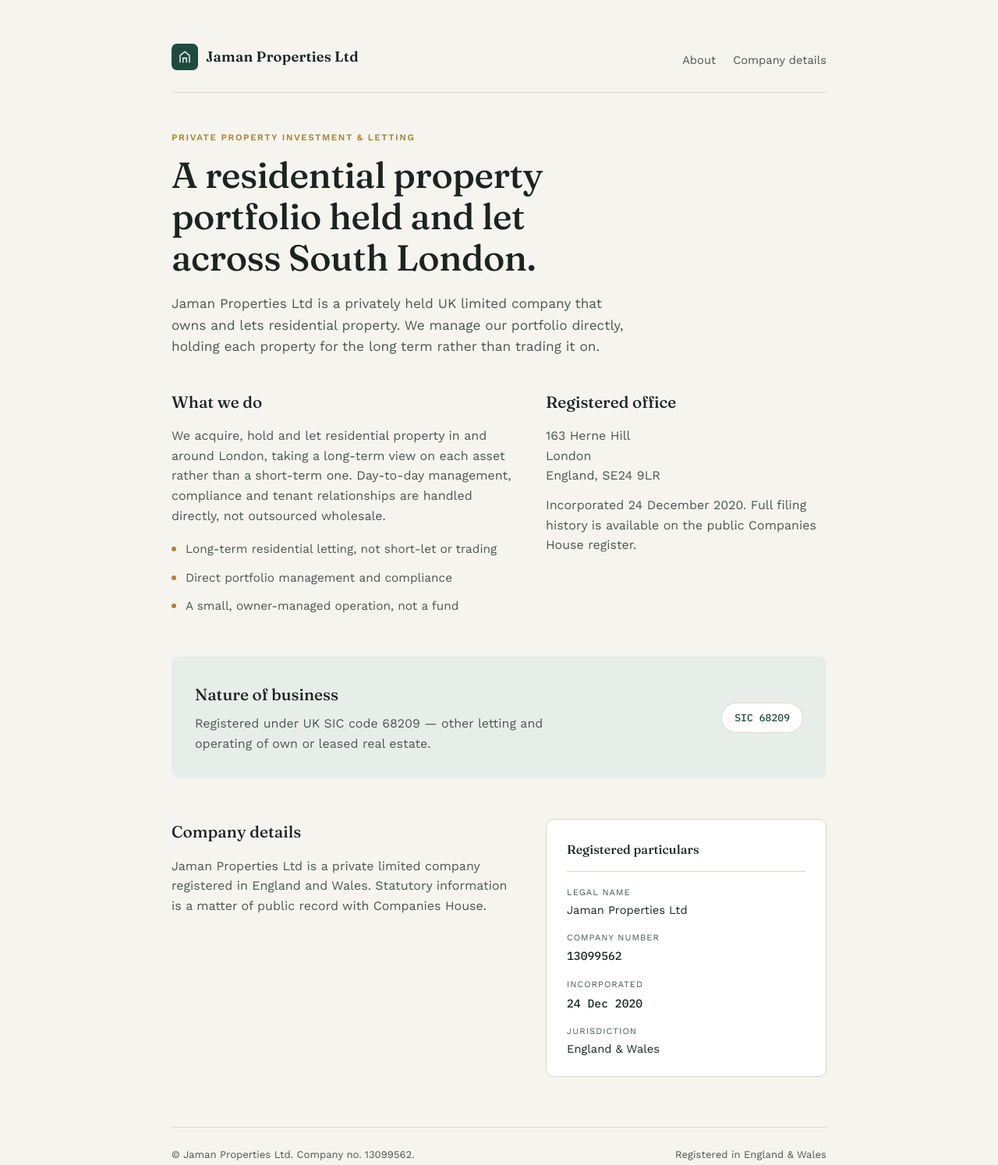
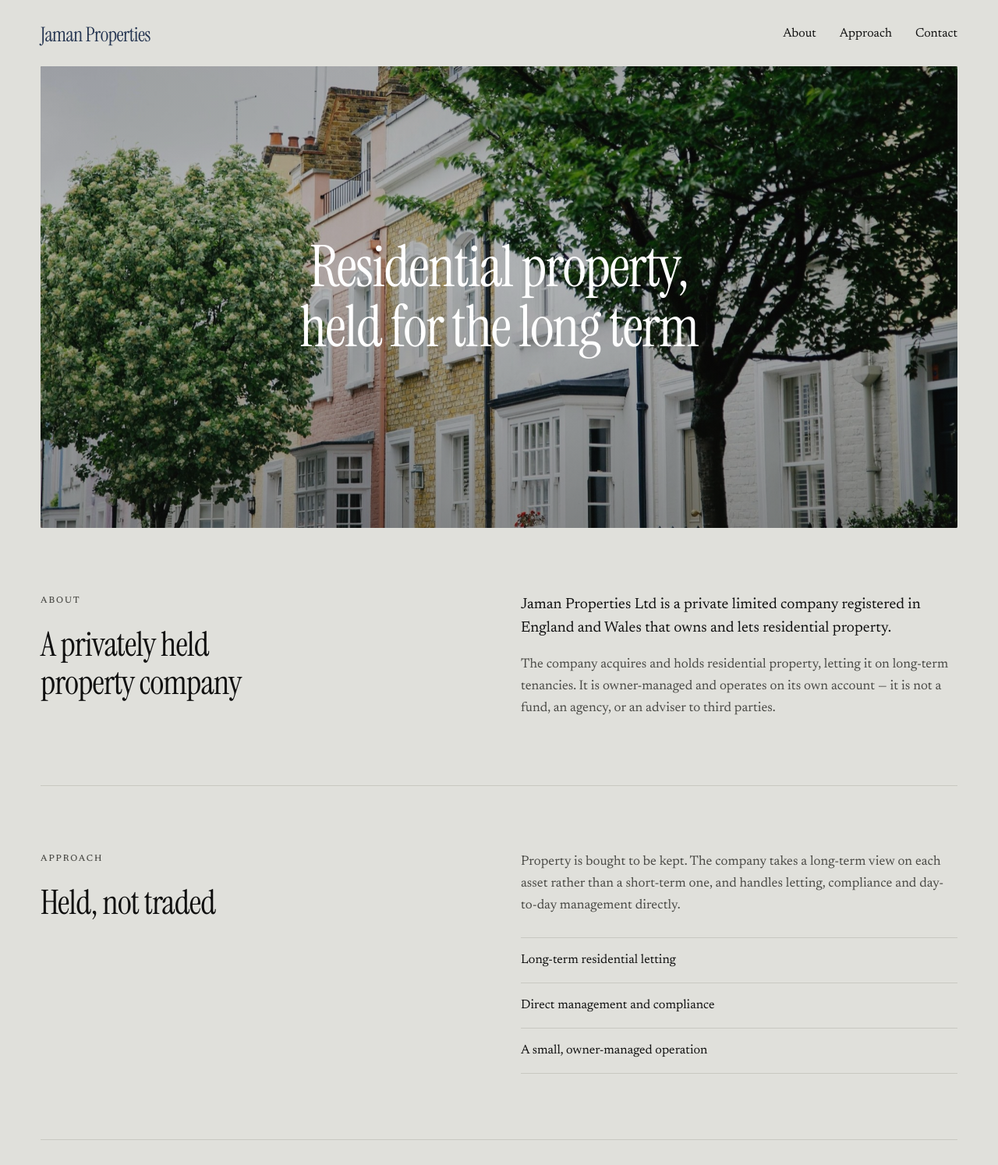
Before and after one commit to Badruz197/jaman-properties, a plain HTML site: page index.html in a window 1280 px wide. Shown: the top 1494 px of the page at 78% size. Drawn offline with nearby package versions, Linux system fonts and the light colour scheme.

Commit message:
Restyle site to match the Jaman Properties Squarespace design
Adopts the design language from the Squarespace site of the same name:
Instrument Serif display type, Newsreader for body and nav, the #E0E0DB
warm greige ground and the #253551 navy wordmark, with a full-bleed
hero carrying a large serif headline.

Copy remains strictly Companies House-sourced. The Squarespace stock
hero photograph is licensed for use on that platform only, so this uses
a separate Unsplash-licensed image of a London period terrace instead.

Co-Authored-By: Claude Opus 5 <noreply@anthropic.com>

```diff
--- a/index.html
+++ b/index.html
@@ -4,323 +4,278 @@
 <meta charset="utf-8">
 <meta name="viewport" content="width=device-width, initial-scale=1">
 <title>Jaman Properties Ltd</title>
-<meta name="description" content="Jaman Properties Ltd — private UK residential property investment and letting company, registered in England &amp; Wales.">
+<meta name="description" content="Jaman Properties Ltd — a privately held UK limited company that owns and lets residential property. Registered in England &amp; Wales, company number 13099562.">
+<meta name="color-scheme" content="light">
+
+<link rel="preconnect" href="https://fonts.googleapis.com">
+<link rel="preconnect" href="https://fonts.gstatic.com" crossorigin>
+<link href="https://fonts.googleapis.com/css2?family=Instrument+Serif:ital@0;1&family=Newsreader:opsz,wght@6..72,300;6..72,400;6..72,500&display=swap" rel="stylesheet">
+
 <style>
   :root{
-    --ground:#F6F4EF;
-    --surface:#FFFFFF;
-    --ink:#1B2420;
-    --ink-soft:#4B5750;
-    --line:#DCD6C8;
-    --accent:#1F4B3F;
-    --accent-soft:#E7EEE9;
-    --brass:#A9832E;
-  }
-  @media (prefers-color-scheme: dark){
-    :root:not([data-theme="light"]){
-      --ground:#121815;
-      --surface:#1B2420;
-      --ink:#EDE9DF;
-      --ink-soft:#B7C2BB;
-      --line:#334039;
-      --accent:#6FBE9B;
-      --accent-soft:#213028;
-      --brass:#D8B15C;
-    }
-  }
-  :root[data-theme="dark"]{
-    --ground:#121815;
-    --surface:#1B2420;
-    --ink:#EDE9DF;
-    --ink-soft:#B7C2BB;
-    --line:#334039;
-    --accent:#6FBE9B;
-    --accent-soft:#213028;
-    --brass:#D8B15C;
+    --ground:#E0E0DB;
+    --surface:#EAEAE6;
+    --ink:#101010;
+    --ink-soft:#4A4A46;
+    --line:#C8C8C1;
+    --navy:#253551;
+    --display:'Instrument Serif', ui-serif, Georgia, serif;
+    --text:'Newsreader', ui-serif, Georgia, serif;
   }
 
   *{box-sizing:border-box}
+  html{-webkit-text-size-adjust:100%}
   body{
     margin:0;
     background:var(--ground);
     color:var(--ink);
-    font-family:'Work Sans', ui-sans-serif, system-ui, -apple-system, sans-serif;
-    font-size:16px;
-    line-height:1.6;
+    font-family:var(--text);
+    font-size:17px;
+    font-weight:400;
+    line-height:1.65;
     -webkit-font-smoothing:antialiased;
   }
-  .wrap{
-    max-width:880px;
-    margin:0 auto;
-    padding:56px 20px 64px;
+
+  .shell{max-width:1240px;margin:0 auto;padding:0 32px}
+  @media (max-width:640px){ .shell{padding:0 16px} }
+
+  /* ---------- header ---------- */
+  header.site{
+    display:flex;
+    align-items:center;
+    justify-content:space-between;
+    gap:20px;
+    padding:30px 0 26px;
   }
-  header.top{
+  .wordmark{
+    font-family:var(--display);
+    font-size:1.6rem;
+    font-weight:400;
+    letter-spacing:-0.02em;
+    color:var(--navy);
+    text-decoration:none;
+    line-height:1;
+  }
+  nav.site-nav{display:flex;gap:30px}
+  nav.site-nav a{
+    font-family:var(--text);
+    font-size:1rem;
+    color:var(--ink);
+    text-decoration:none;
+    padding-bottom:2px;
+    border-bottom:1px solid transparent;
+    transition:border-color .18s ease;
+  }
+  nav.site-nav a:hover{border-bottom-color:var(--ink)}
+  @media (max-width:560px){
+    header.site{flex-direction:column;align-items:flex-start;gap:14px;padding-top:24px}
+    nav.site-nav{gap:22px}
+    nav.site-nav a{font-size:0.95rem}
+  }
+
+  /* ---------- hero ---------- */
+  .hero{
+    position:relative;
+    height:min(74vh, 620px);
+    min-height:380px;
+    border-radius:2px;
+    overflow:hidden;
+    display:flex;
+    align-items:center;
+    justify-content:center;
+    background:#3A3A34;
+  }
+  .hero img{
+    position:absolute;
+    inset:0;
+    width:100%;
+    height:100%;
+    object-fit:cover;
+    object-position:center 58%;
+  }
+  .hero::after{
+    content:"";
+    position:absolute;
+    inset:0;
+    background:linear-gradient(180deg, rgba(20,20,18,.34) 0%, rgba(20,20,18,.30) 45%, rgba(20,20,18,.46) 100%);
+  }
+  .hero h1{
+    position:relative;
+    z-index:1;
+    margin:0;
+    padding:0 24px;
+    max-width:17ch;
+    text-align:center;
+    font-family:var(--display);
+    font-weight:400;
+    font-size:clamp(2.4rem, 6.2vw, 4.6rem);
+    line-height:1.05;
+    letter-spacing:-0.02em;
+    color:#FFFFFF;
+    text-wrap:balance;
+  }
+  @media (max-width:640px){
+    .hero{height:min(58vh, 440px)}
+  }
+
+  /* ---------- sections ---------- */
+  section{padding:84px 0}
+  section + section{border-top:1px solid var(--line)}
+  @media (max-width:640px){ section{padding:56px 0} }
+
+  .eyebrow{
+    font-family:var(--text);
+    text-transform:uppercase;
+    letter-spacing:0.17em;
+    font-size:0.72rem;
+    font-weight:500;
+    color:var(--ink-soft);
+    margin:0 0 22px;
+  }
+  h2{
+    font-family:var(--display);
+    font-weight:400;
+    font-size:clamp(1.9rem, 3.4vw, 2.7rem);
+    line-height:1.12;
+    letter-spacing:-0.018em;
+    margin:0 0 22px;
+    max-width:20ch;
+    text-wrap:balance;
+  }
+  .cols{
+    display:grid;
+    grid-template-columns:1fr 1fr;
+    gap:56px;
+    align-items:start;
+  }
+  @media (max-width:820px){ .cols{grid-template-columns:1fr;gap:32px} }
+  p{margin:0 0 18px;max-width:58ch;color:var(--ink-soft)}
+  p:last-child{margin-bottom:0}
+  p.lead{font-size:1.2rem;color:var(--ink);line-height:1.55}
+
+  .marks{list-style:none;margin:26px 0 0;padding:0;display:flex;flex-direction:column;gap:0}
+  .marks li{
+    padding:15px 0;
+    border-top:1px solid var(--line);
+    color:var(--ink);
+    font-size:1.02rem;
+  }
+  .marks li:last-child{border-bottom:1px solid var(--line)}
+
+  /* ---------- particulars ---------- */
+  .particulars{
+    background:var(--surface);
+    border:1px solid var(--line);
+    padding:34px 32px;
+  }
+  .particulars h3{
+    font-family:var(--display);
+    font-weight:400;
+    font-size:1.25rem;
+    letter-spacing:-0.01em;
+    margin:0 0 22px;
+    padding-bottom:16px;
+    border-bottom:1px solid var(--line);
+  }
+  .row{display:flex;justify-content:space-between;gap:20px;padding:11px 0}
+  .row + .row{border-top:1px solid var(--line)}
+  .row .k{color:var(--ink-soft);font-size:0.95rem;white-space:nowrap}
+  .row .v{color:var(--ink);font-size:0.98rem;text-align:right}
+
+  address{font-style:normal;color:var(--ink-soft)}
+  address strong{color:var(--ink);font-weight:500}
+
+  /* ---------- footer ---------- */
+  footer{
+    border-top:1px solid var(--line);
+    padding:34px 0 46px;
     display:flex;
     flex-wrap:wrap;
-    align-items:baseline;
+    gap:10px;
     justify-content:space-between;
-    gap:12px;
-    padding-bottom:28px;
-    border-bottom:1px solid var(--line);
-    margin-bottom:48px;
-  }
-  .mark{
-    display:flex;
-    align-items:center;
-    gap:10px;
-  }
-  .mark-badge{
-    width:34px;height:34px;
-    border-radius:7px;
-    background:var(--accent);
-    display:flex;align-items:center;justify-content:center;
-    flex:none;
-  }
-  .mark-badge svg{width:18px;height:18px;stroke:var(--surface)}
-  .mark-name{
-    font-family:'Fraunces', ui-serif, Georgia, serif;
-    font-weight:600;
-    font-size:1.15rem;
-    letter-spacing:0.01em;
-  }
-  nav.top-links{
-    display:flex;
-    gap:22px;
-    font-size:0.92rem;
-    color:var(--ink-soft);
-  }
-  nav.top-links a{color:inherit;text-decoration:none}
-  nav.top-links a:hover{color:var(--accent)}
-
-  .eyebrow{
-    text-transform:uppercase;
-    letter-spacing:0.14em;
-    font-size:0.72rem;
-    font-weight:600;
-    color:var(--brass);
-    margin:0 0 14px;
-  }
-  h1{
-    font-family:'Fraunces', ui-serif, Georgia, serif;
-    font-weight:500;
-    font-size:clamp(2rem, 4.4vw, 2.9rem);
-    line-height:1.14;
-    letter-spacing:-0.01em;
-    margin:0 0 18px;
-    text-wrap:balance;
-    max-width:19ch;
-  }
-  .lede{
-    font-size:1.08rem;
-    color:var(--ink-soft);
-    max-width:56ch;
-    margin:0 0 40px;
-  }
-
-  .grid{
-    display:grid;
-    grid-template-columns:1.1fr 0.9fr;
-    gap:40px;
-    margin-bottom:52px;
-  }
-  @media (max-width:640px){
-    .grid{grid-template-columns:1fr}
-  }
-  h2{
-    font-family:'Fraunces', ui-serif, Georgia, serif;
-    font-weight:500;
-    font-size:1.3rem;
-    margin:0 0 14px;
-  }
-  section p{
-    color:var(--ink-soft);
-    max-width:56ch;
-    margin:0 0 12px;
-  }
-  .focus-list{
-    list-style:none;
-    margin:18px 0 0;
-    padding:0;
-    display:flex;
-    flex-direction:column;
-    gap:12px;
-  }
-  .focus-list li{
-    display:flex;
-    gap:12px;
-    align-items:flex-start;
-    font-size:0.96rem;
-    color:var(--ink-soft);
-  }
-  .focus-list .dot{
-    width:6px;height:6px;
-    border-radius:50%;
-    background:var(--brass);
-    margin-top:9px;
-    flex:none;
-  }
-
-  .plate{
-    background:var(--surface);
-    border:1px solid var(--line);
-    border-radius:10px;
-    padding:26px 26px 24px;
-  }
-  .plate h3{
-    font-family:'Fraunces', ui-serif, Georgia, serif;
-    font-weight:500;
-    font-size:1rem;
-    margin:0 0 18px;
-    padding-bottom:14px;
-    border-bottom:1px solid var(--line);
-  }
-  .field{
-    display:flex;
-    flex-direction:column;
-    gap:3px;
-    margin-bottom:16px;
-  }
-  .field:last-child{margin-bottom:0}
-  .field .k{
-    font-size:0.7rem;
-    text-transform:uppercase;
-    letter-spacing:0.09em;
-    color:var(--ink-soft);
-  }
-  .field .v{
-    font-family:'IBM Plex Mono', ui-monospace, monospace;
-    font-size:0.92rem;
-    color:var(--ink);
-  }
-  .field .v.serif{
-    font-family:'Work Sans', sans-serif;
-    line-height:1.4;
-  }
-
-  .band{
-    background:var(--accent-soft);
-    border-radius:10px;
-    padding:32px 30px;
-    display:grid;
-    grid-template-columns:1fr auto;
-    gap:20px;
-    align-items:center;
-    margin-bottom:52px;
-  }
-  @media (max-width:640px){
-    .band{grid-template-columns:1fr}
-  }
-  .band h2{margin-bottom:8px}
-  .band p{color:var(--ink-soft);margin:0;max-width:48ch}
-  .sic{
-    font-family:'IBM Plex Mono', ui-monospace, monospace;
-    font-size:0.82rem;
-    color:var(--accent);
-    background:var(--surface);
-    border:1px solid var(--line);
-    border-radius:100px;
-    padding:8px 16px;
-    white-space:nowrap;
-  }
-
-  footer{
-    border-top:1px solid var(--line);
-    padding-top:24px;
-    display:flex;
-    flex-wrap:wrap;
-    justify-content:space-between;
-    gap:10px;
-    font-size:0.82rem;
+    font-size:0.88rem;
     color:var(--ink-soft);
   }
 </style>
-
-<link rel="preconnect" href="https://fonts.googleapis.com">
-<link rel="preconnect" href="https://fonts.gstatic.com" crossorigin>
-<link href="https://fonts.googleapis.com/css2?family=Fraunces:opsz,wght@9..144,500;9..144,600&family=Work+Sans:wght@400;500;600&family=IBM+Plex+Mono:wght@500&display=swap" rel="stylesheet">
 </head>
 <body>
 
-<div class="wrap">
+<div class="shell">
 
-  <header class="top">
-    <div class="mark">
-      <div class="mark-badge">
-        <svg viewBox="0 0 24 24" fill="none" stroke-width="1.8" stroke-linecap="round" stroke-linejoin="round">
-          <path d="M4 21V9.5L12 3l8 6.5V21"/>
-          <path d="M9 21v-7h6v7"/>
-        </svg>
-      </div>
-      <span class="mark-name">Jaman Properties Ltd</span>
-    </div>
-    <nav class="top-links">
+  <header class="site">
+    <a class="wordmark" href="#top">Jaman Properties</a>
+    <nav class="site-nav">
       <a href="#about">About</a>
-      <a href="#details">Company details</a>
+      <a href="#approach">Approach</a>
+      <a href="#contact">Contact</a>
     </nav>
   </header>
 
-  <p class="eyebrow">Private property investment &amp; letting</p>
-  <h1>A residential property portfolio held and let across South London.</h1>
-  <p class="lede">Jaman Properties Ltd is a privately held UK limited company that owns and lets residential property. We manage our portfolio directly, holding each property for the long term rather than trading it on.</p>
-
-  <div class="grid" id="about">
-    <section>
-      <h2>What we do</h2>
-      <p>We acquire, hold and let residential property in and around London, taking a long-term view on each asset rather than a short-term one. Day-to-day management, compliance and tenant relationships are handled directly, not outsourced wholesale.</p>
-      <ul class="focus-list">
-        <li><span class="dot"></span> Long-term residential letting, not short-let or trading</li>
-        <li><span class="dot"></span> Direct portfolio management and compliance</li>
-        <li><span class="dot"></span> A small, owner-managed operation, not a fund</li>
-      </ul>
-    </section>
-    <section>
-      <h2>Registered office</h2>
-      <p>163 Herne Hill<br>London<br>England, SE24 9LR</p>
-      <p>Incorporated 24 December 2020. Full filing history is available on the public Companies House register.</p>
-    </section>
+  <div class="hero" id="top">
+    <img src="hero.jpg" alt="A row of period residential terraced houses in London" fetchpriority="high" width="1900" height="1266">
+    <h1>Residential property, held for the long term</h1>
   </div>
 
-  <div class="band">
-    <div>
-      <h2>Nature of business</h2>
-      <p>Registered under UK SIC code 68209 — other letting and operating of own or leased real estate.</p>
-    </div>
-    <span class="sic">SIC 68209</span>
-  </div>
-
-  <div class="grid" id="details" style="margin-bottom:0">
-    <section>
-      <h2>Company details</h2>
-      <p>Jaman Properties Ltd is a private limited company registered in England and Wales. Statutory information is a matter of public record with Companies House.</p>
-    </section>
-    <div class="plate">
-      <h3>Registered particulars</h3>
-      <div class="field">
-        <span class="k">Legal name</span>
-        <span class="v serif">Jaman Properties Ltd</span>
+  <section id="about">
+    <div class="cols">
+      <div>
+        <p class="eyebrow">About</p>
+        <h2>A privately held property company</h2>
       </div>
-      <div class="field">
-        <span class="k">Company number</span>
-        <span class="v">13099562</span>
-      </div>
-      <div class="field">
-        <span class="k">Incorporated</span>
-        <span class="v">24 Dec 2020</span>
-      </div>
-      <div class="field">
-        <span class="k">Jurisdiction</span>
-        <span class="v serif">England &amp; Wales</span>
+      <div>
+        <p class="lead">Jaman Properties Ltd is a private limited company registered in England and Wales that owns and lets residential property.</p>
+        <p>The company acquires and holds residential property, letting it on long-term tenancies. It is owner-managed and operates on its own account — it is not a fund, an agency, or an adviser to third parties.</p>
       </div>
     </div>
-  </div>
+  </section>
 
-</div>
+  <section id="approach">
+    <div class="cols">
+      <div>
+        <p class="eyebrow">Approach</p>
+        <h2>Held, not traded</h2>
+      </div>
+      <div>
+        <p>Property is bought to be kept. The company takes a long-term view on each asset rather than a short-term one, and handles letting, compliance and day-to-day management directly.</p>
+        <ul class="marks">
+          <li>Long-term residential letting</li>
+          <li>Direct management and compliance</li>
+          <li>A small, owner-managed operation</li>
+        </ul>
+      </div>
+    </div>
+  </section>
 
-<div class="wrap" style="padding-top:0">
+  <section id="contact">
+    <div class="cols">
+      <div>
+        <p class="eyebrow">Company</p>
+        <h2>Registered particulars</h2>
+        <p>Jaman Properties Ltd is registered at Companies House, where its full statutory filing history is a matter of public record.</p>
+        <address style="margin-top:24px">
+          <strong>Registered office</strong><br>
+          163 Herne Hill<br>
+          London<br>
+          England, SE24 9LR
+        </address>
+      </div>
+      <div class="particulars">
+        <h3>Company details</h3>
+        <div class="row"><span class="k">Legal name</span><span class="v">Jaman Properties Ltd</span></div>
+        <div class="row"><span class="k">Company number</span><span class="v">13099562</span></div>
+        <div class="row"><span class="k">Incorporated</span><span class="v">24 December 2020</span></div>
+        <div class="row"><span class="k">Jurisdiction</span><span class="v">England &amp; Wales</span></div>
+        <div class="row"><span class="k">Company type</span><span class="v">Private limited company</span></div>
+        <div class="row"><span class="k">Nature of business</span><span class="v">SIC 68209 — other letting<br>and operating of own or<br>leased real estate</span></div>
+      </div>
+    </div>
+  </section>
+
   <footer>
-    <span>&copy; Jaman Properties Ltd. Company no. 13099562.</span>
-    <span>Registered in England &amp; Wales</span>
+    <span>&copy; Jaman Properties Ltd</span>
+    <span>Registered in England &amp; Wales, company number 13099562</span>
   </footer>
+
 </div>
 
 </body>
```
Also changed, not shown: hero.jpg (added).
